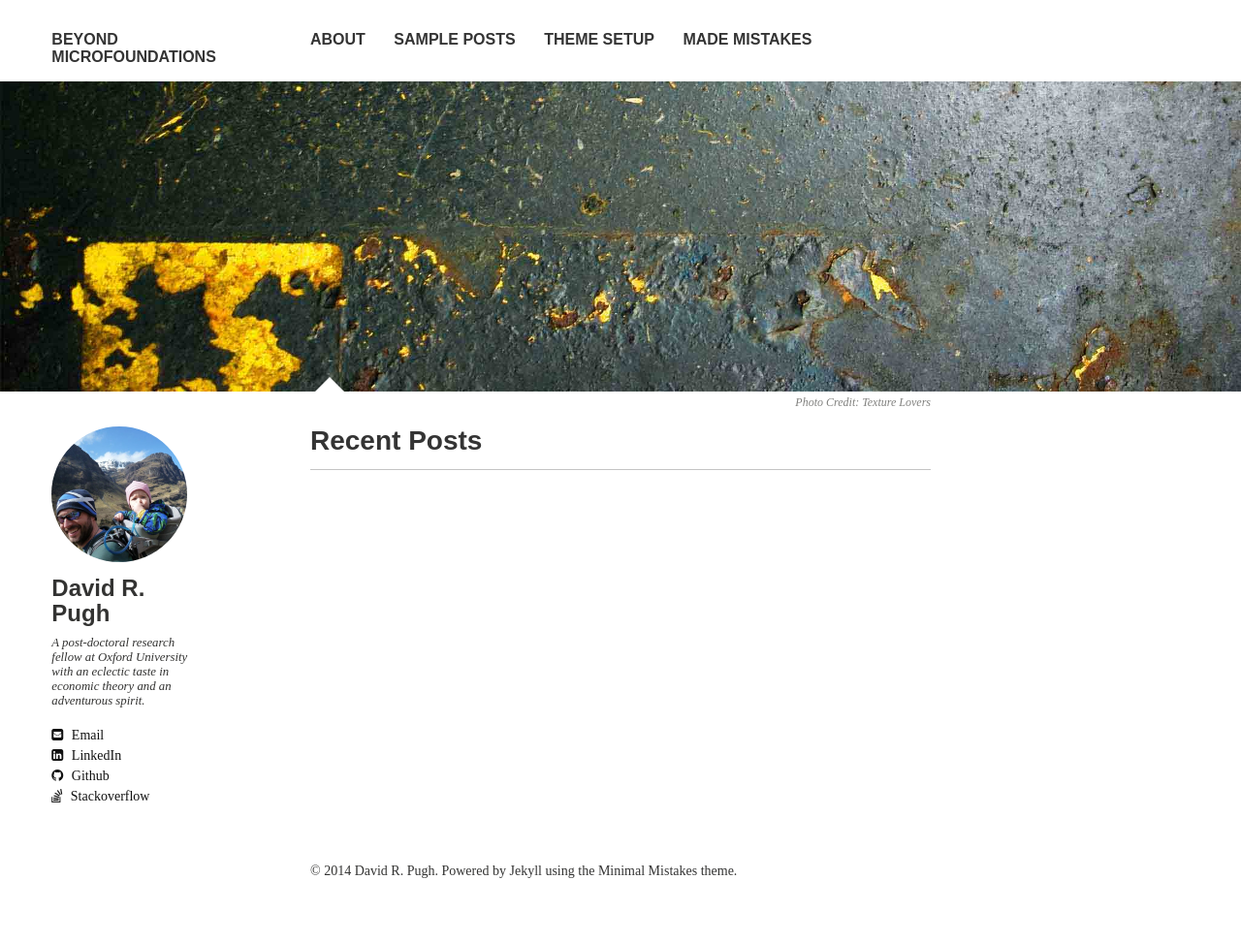
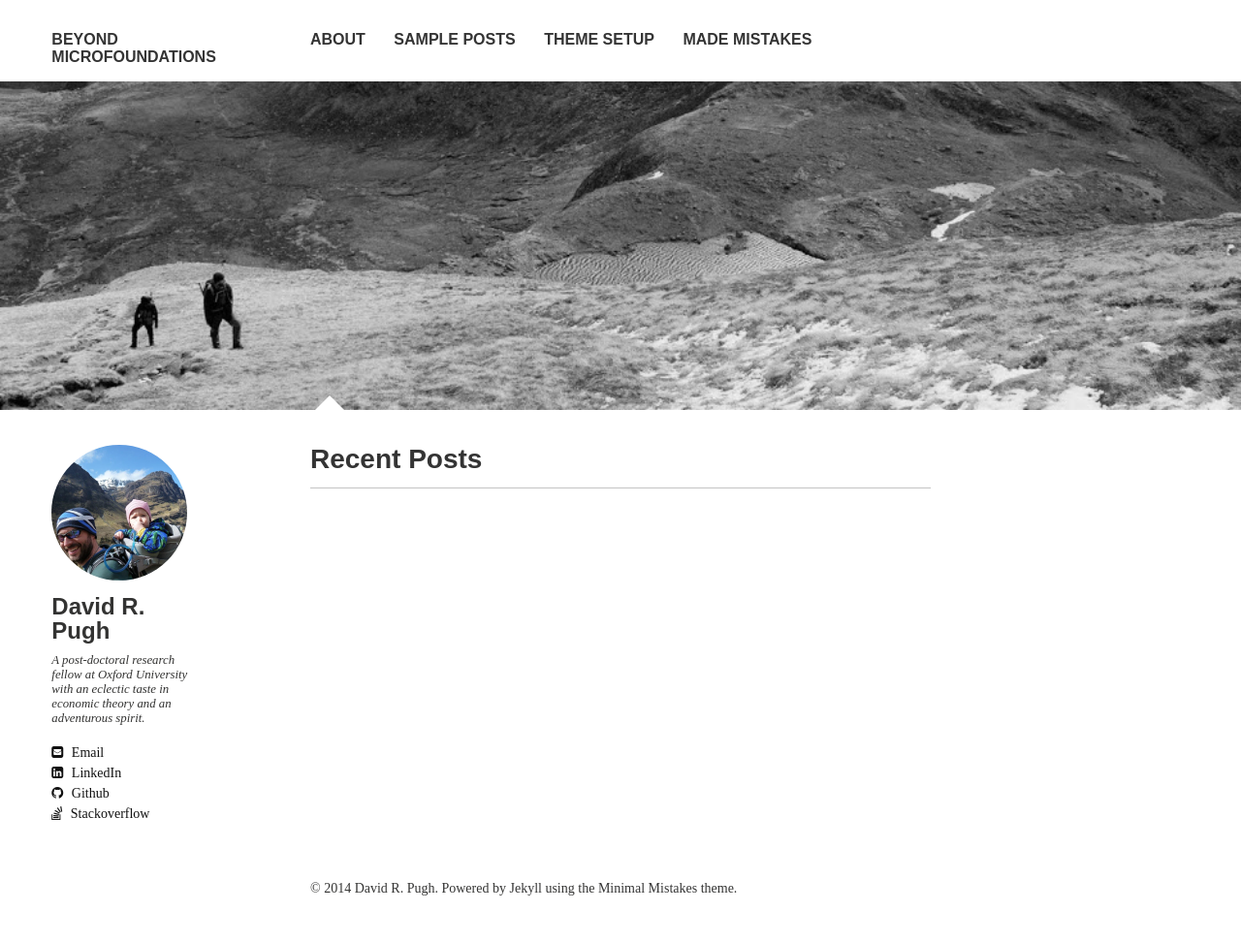
Before and after one commit to Lcpssm/davidrpugh.github.io, a Jekyll site: the page built from index.md, in a window 1280 px wide. Shown: the whole page at 97% size. Built offline with Jekyll 4.4.1, drawn with Linux system fonts in a browser that asks for light colours; nearby versions of some CDN libraries; some web fonts are replaced.

```diff
--- a/index.md
+++ b/index.md
@@ -1,9 +1,6 @@
 ---
 layout: home
-excerpt: "A responsive Jekyll theme with editorial tendencies by designer Michael Rose."
-tags: [Jekyll, theme, responsive, blog, template]
+excerpt: "One scientist's musings about economics, politics, and mountaineering."
 image:
-  feature: texture-feature-01.jpg
-  credit: Texture Lovers
-  creditlink: http://texturelovers.com
+  feature: climbing-slioch.jpg
 ---
```
Also changed, not shown: images/climbing-slioch.jpg (added), images/texture-feature-01.jpg (deleted).
